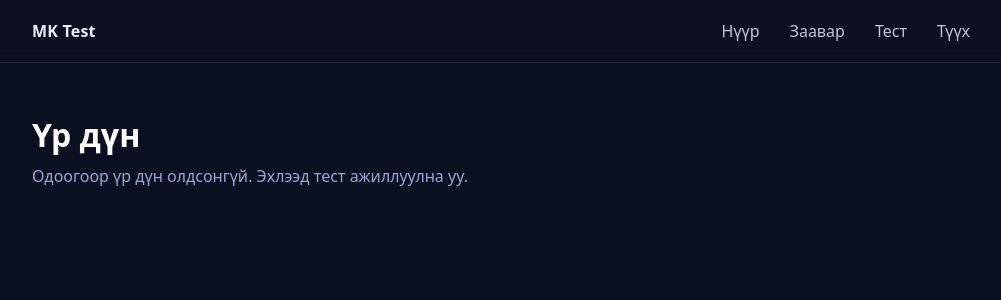
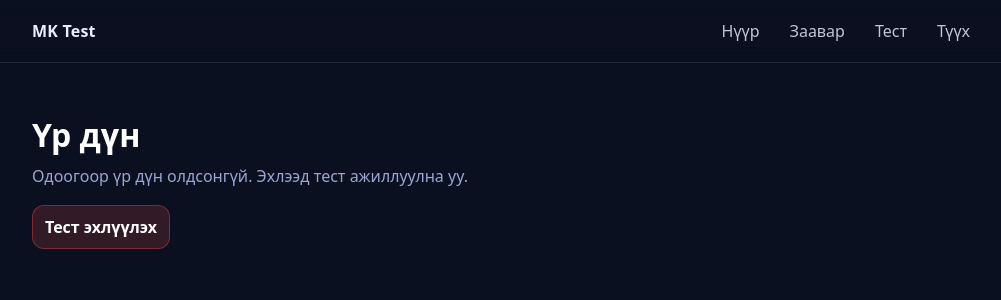
Before and after one commit to dalaiochir/oyuka, a Next.js app: page /result in a window 1280 px wide. Shown: the top 300 px of the page, without its empty margins (134-1135 px from the left). Built offline with nearby package versions, Linux system fonts and the light colour scheme.

Commit message:
Improve result page: safer history load + delta calc

```diff
--- a/app/result/page.tsx
+++ b/app/result/page.tsx
@@ -7,21 +7,44 @@ import type { Attempt } from "../../lib/types";
 import { loadHistory } from "../../lib/storage";
 import { formatMs, pickBestAttempt } from "../../lib/scoring";
 
+type Delta = {
+  accuracyDelta: number; // percentage points
+  timeDeltaMs: number;
+  absDeltaMs: number;
+};
+
 export default function ResultPage() {
-  const [attempt, setAttempt] = useState<Attempt | null>(null);
+  const [history, setHistory] = useState<Attempt[]>([]);
+  const [mounted, setMounted] = useState(false);
 
+  // ✅ Client дээр mount болсны дараа л localStorage уншина
   useEffect(() => {
-    // history-ийн хамгийн сүүлийн (шинээр хадгалагдсан) оролдлогыг шууд харуулна
+    setMounted(true);
     const h = loadHistory();
-    setAttempt(h[0] ?? null);
+    setHistory(h);
+
+    // Хэрвээ өөр tab-аас history шинэчлэгдсэн бол sync хийх
+    const onStorage = (e: StorageEvent) => {
+      if (!e.key) return;
+      // storage.ts KEY: mk_dot_probe_history_v1 (дотор нь)
+      // key нэр өөр байсан ч loadHistory нь safe тул шууд уншаад шинэчилж болно
+      setHistory(loadHistory());
+    };
+    window.addEventListener("storage", onStorage);
+
+    return () => {
+      window.removeEventListener("storage", onStorage);
+    };
   }, []);
 
+  const attempt = history[0] ?? null;
+
   const best = useMemo(() => {
-    const h = loadHistory();
-    return pickBestAttempt(h);
-  }, []);
+    if (!history.length) return null;
+    return pickBestAttempt(history);
+  }, [history]);
 
-  const delta = useMemo(() => {
+  const delta: Delta | null = useMemo(() => {
     if (!attempt || !best) return null;
     if (best.id === attempt.id) return null;
 
@@ -32,15 +55,34 @@ export default function ResultPage() {
     };
   }, [attempt, best]);
 
+  // ✅ SSR/эхний render дээр “flash” гарахаас сэргийлж mounted шалгалт
+  if (!mounted) {
+    return (
+      <main className={styles.page}>
+        <h1 className={styles.h1}>Үр дүн</h1>
+        <p className={styles.p}>Уншиж байна...</p>
+      </main>
+    );
+  }
+
   if (!attempt) {
     return (
       <main className={styles.page}>
         <h1 className={styles.h1}>Үр дүн</h1>
         <p className={styles.p}>Одоогоор үр дүн олдсонгүй. Эхлээд тест ажиллуулна уу.</p>
+        <div style={{ marginTop: 16 }}>
+          <a
+            className={table.danger}
+            style={{ textDecoration: "none", display: "inline-block" }}
+            href="/test"
+          >
+            Тест эхлүүлэх
+          </a>
+        </div>
       </main>
     );
   }
-// test
+
   return (
     <main className={styles.page}>
       <h1 className={styles.h1}>Үр дүн</h1>
@@ -51,22 +93,27 @@ export default function ResultPage() {
       <div className={table.compare}>
         <div className={table.card}>
           <div className={table.cardTitle}>Сүүлийн үр дүн</div>
+
           <div className={table.kv}>
             <span>Хугацаа</span>
             <b>{formatMs(attempt.totalMs)}</b>
           </div>
+
           <div className={table.kv}>
             <span>Зөв %</span>
             <b>{attempt.accuracyPct}%</b>
           </div>
+
           <div className={table.kv}>
             <span>Threat mean RT</span>
             <b>{Math.round(attempt.threat.meanRtMs)}ms</b>
           </div>
+
           <div className={table.kv}>
             <span>Neutral mean RT</span>
             <b>{Math.round(attempt.neutral.meanRtMs)}ms</b>
           </div>
+
           <div className={table.kv}>
             <span>ABS (T − N)</span>
             <b>{Math.round(attempt.absMs)}ms</b>
@@ -75,23 +122,30 @@ export default function ResultPage() {
 
         {best && (
           <div className={table.card}>
-            <div className={table.cardTitle}>Best үр дүн</div>
+            <div className={table.cardTitle}>
+              Best үр дүн {best.id === attempt.id ? "(энэ оролдлого)" : ""}
+            </div>
+
             <div className={table.kv}>
               <span>Хугацаа</span>
               <b>{formatMs(best.totalMs)}</b>
             </div>
+
             <div className={table.kv}>
               <span>Зөв %</span>
               <b>{best.accuracyPct}%</b>
             </div>
+
             <div className={table.kv}>
               <span>Threat mean RT</span>
               <b>{Math.round(best.threat.meanRtMs)}ms</b>
             </div>
+
             <div className={table.kv}>
               <span>Neutral mean RT</span>
               <b>{Math.round(best.neutral.meanRtMs)}ms</b>
             </div>
+
             <div className={table.kv}>
               <span>ABS (T − N)</span>
               <b>{Math.round(best.absMs)}ms</b>
@@ -101,15 +155,26 @@ export default function ResultPage() {
               <>
                 <div className={table.kv}>
                   <span>Accuracy Δ</span>
-                  <b>{delta.accuracyDelta > 0 ? "+" : ""}{delta.accuracyDelta.toFixed(1)}%</b>
+                  <b>
+                    {delta.accuracyDelta > 0 ? "+" : ""}
+                    {delta.accuracyDelta.toFixed(1)}%
+                  </b>
                 </div>
+
                 <div className={table.kv}>
                   <span>Time Δ</span>
-                  <b>{delta.timeDeltaMs > 0 ? "+" : ""}{Math.round(delta.timeDeltaMs)}ms</b>
+                  <b>
+                    {delta.timeDeltaMs > 0 ? "+" : ""}
+                    {Math.round(delta.timeDeltaMs)}ms
+                  </b>
                 </div>
+
                 <div className={table.kv}>
                   <span>ABS Δ</span>
-                  <b>{delta.absDeltaMs > 0 ? "+" : ""}{Math.round(delta.absDeltaMs)}ms</b>
+                  <b>
+                    {delta.absDeltaMs > 0 ? "+" : ""}
+                    {Math.round(delta.absDeltaMs)}ms
+                  </b>
                 </div>
               </>
             )}
@@ -117,9 +182,21 @@ export default function ResultPage() {
         )}
       </div>
 
-      <div style={{ marginTop: 16 }}>
-        <a className={table.danger} style={{ textDecoration: "none", display: "inline-block" }} href="/history">
+      <div style={{ marginTop: 16, display: "flex", gap: 10, flexWrap: "wrap" }}>
+        <a
+          className={table.danger}
+          style={{ textDecoration: "none", display: "inline-block" }}
+          href="/history"
+        >
           Түүх рүү очих
+        </a>
+
+        <a
+          className={table.danger}
+          style={{ textDecoration: "none", display: "inline-block" }}
+          href="/test"
+        >
+          Дахин тест хийх
         </a>
       </div>
     </main>
```
